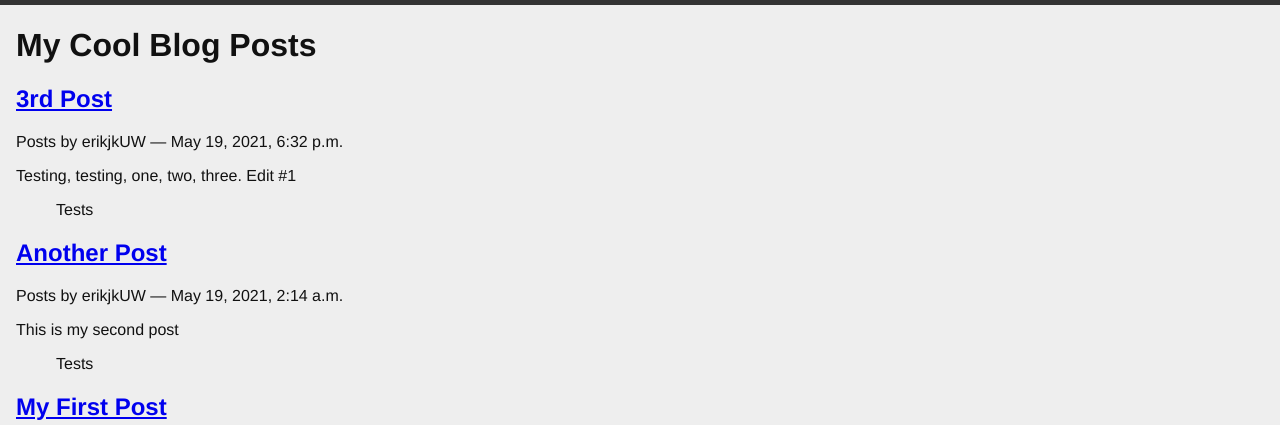
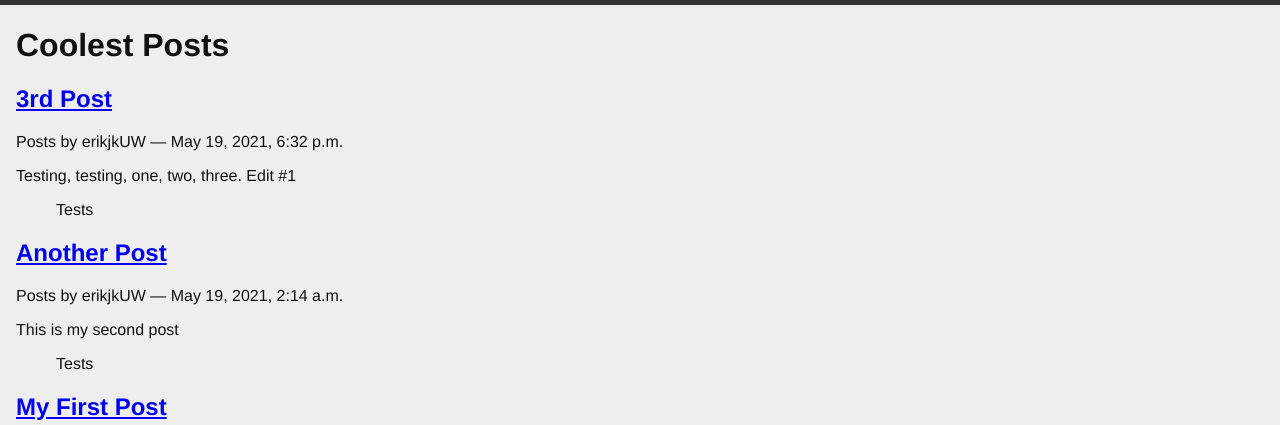
Before and after one commit to erikjkUW/django-blog, a Django app: page / in a window 1280 px wide. Shown: the top 425 px of the page. Run offline with Django 3.2, Linux system fonts and the light colour scheme; data comes from the database, SQL or seed files in the repository.

Commit message:
Changed title

```diff
--- a/blogging/templates/blogging/list.html
+++ b/blogging/templates/blogging/list.html
@@ -1,5 +1,5 @@
 {% extends "base.html" %}{% block content %}
-    <h1>My Cool Blog Posts</h1>
+    <h1>Coolest Posts</h1>
     {% comment %} here is where the query happens {% endcomment %}
     {% for post in post_list %}
     <div class="post">
--- a/blogging/tests.py
+++ b/blogging/tests.py
@@ -47,7 +47,7 @@ class FrontEndTestCase(TestCase):
     def test_list_only_published(self):
         resp = self.client.get("/")
         resp_text = resp.content.decode(resp.charset)
-        self.assertTrue("My Cool Blog Posts" in resp_text)
+        self.assertTrue("Coolest Posts" in resp_text)
         for count in range(1, 11):
             title = "Post %d Title" % count
             if count < 6:
```
